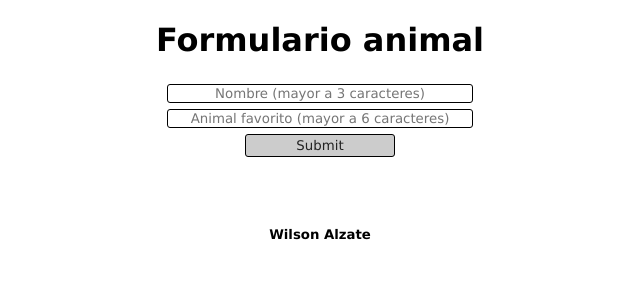
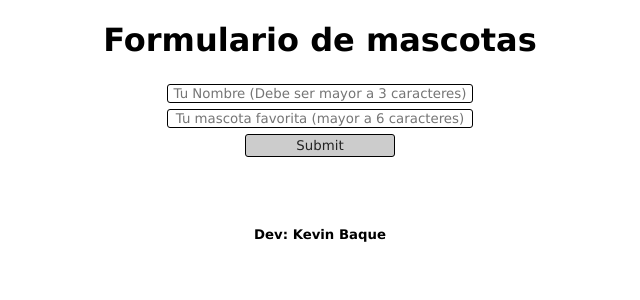
Before and after one commit to KevvDaniel/fe3c4-parcial, a React (Vite) app: page / in a window 1280 px wide. Shown: the top 300 px of the page, without its empty margins (320-960 px from the left). Built offline with nearby package versions, Linux system fonts and the light colour scheme.

Commit message:
Primer Entregable

```diff
--- a/src/App.jsx
+++ b/src/App.jsx
@@ -3,27 +3,19 @@ import Card from './components/Card';
 import Form from './components/form';
 
 function App() {
-  //Aqui deberias agregar los estados y los handlers para los inputs
+  const [informacion, setInformacion] = useState({});
+  const [isMensajeError, setMensajeError] = useState();
 
-  // ----- VER VIDEO 1:50:03 ---------------//
-  //Falta
-  // Hacer validaciones
-
-  const [informacion, setInformacion] = useState({}); {/**useState setea un objeto*/}
-  const [isMensajeError, setMensajeError] = useState(); {/**useState setea un objeto*/}
-
-  // funcion dentro el padre "App" que se le pasa como "props" al hijo "Form"
-  // las props son de solo lectura, el hijo no puede modificarlas
-  const onSubmit = (data) => {
-    if (data.nombre.length >= 3
-      && data.animal.length >= 6){
-        // si cumple la validacion, actualiza el estado de la "informacion"
-        console.log("data si: ", data);
-        setInformacion(data);
+  const onSubmit = (ingreso) => {
+    if (ingreso.nombre.length >= 3
+      && ingreso.mascota.length >= 6){
+        // Si la validación se cumple, se actualiza
+        console.log("ingreso si: ", ingreso);
+        setInformacion(ingreso);
         setMensajeError("false")
       }else{
         setMensajeError("true")
-        console.log("data no: ", data);
+        console.log("ingreso no: ", ingreso);
 
     }
   }
@@ -32,7 +24,7 @@ function App() {
     <div className="App">
       <Form
         onSubmit={onSubmit}
-        titulo="Formulario animal"
+        titulo="Formulario de mascotas"
         isMensajeError={isMensajeError}
         informacion={informacion}
       />
@@ -42,7 +34,7 @@ function App() {
         informacion={informacion}
         />
       <br />
-      <h5>Wilson Alzate</h5>
+      <h5>Dev: Kevin Baque</h5>
     </div>
   );
 }
--- a/src/components/Card/MsnCorrecto.jsx
+++ b/src/components/Card/MsnCorrecto.jsx
@@ -1,10 +1,10 @@
-const MsnCorrecto = ({nombre, animal}) => {
+const MsnCorrecto = ({nombre, mascota}) => {
 
     return (
         <div id="card">
-            <h2>Datos enviados!&#128512;</h2>
-            <p>Nombre: {nombre}</p>
-            <p>Animal: {animal}</p>
+            <h2>Datos enviados!&#128520;</h2>
+            <p>Tu Nombre es: {nombre}</p>
+            <p>Tu Mascota favorita: {mascota}</p>
         </div>
     )
 }
--- a/src/components/Card/MsnError.jsx
+++ b/src/components/Card/MsnError.jsx
@@ -1,10 +1,10 @@
 const MsnError = () => {
     return (
         <div id="msn-error">
-            <h2>Datos no enviados &#128517; </h2>
-            <p>Recuerda!</p>
-            <p>Nombre de mínimo 3 caracteres</p>
-            <p>Animal de mínimo 6 caracteres</p>
+            <h2>Datos no enviados &#128533; </h2>
+            <p>Comprueba que estás ingresando la cantidad de caracteres suficientes:</p>
+            <p>Tu Nombre debe tener mínimo 3 caracteres</p>
+            <p>Tu Mascota favorita debe tener mínimo 6 caracteres</p>
         </div>
     )
 }
--- a/src/components/Card/index.jsx
+++ b/src/components/Card/index.jsx
@@ -1,6 +1,3 @@
-//Este componente deberia recibir por props y mostrar en pantalla la informacion
-//que envia el usuario
-
 import MsnError from "./MsnError";
 import MsnCorrecto from "./MsnCorrecto";
 
@@ -14,7 +11,7 @@ function Card({isMensajeError, informacion}) {
     {isMensajeError=="false" &&
       <MsnCorrecto
         nombre={informacion.nombre}
-        animal={informacion.animal}
+        mascota={informacion.mascota}
       />
     }
     </>
--- a/src/components/form/index.jsx
+++ b/src/components/form/index.jsx
@@ -1,58 +1,50 @@
 import React from 'react'
 import { useState } from 'react'
 
-// recibe como props desde App - Form
 function Form({onSubmit, titulo}) {
 
     const[nombre, setNombre] = useState ("");
-    const[animal, setAnimal] = useState ("");
+    const[mascota, setMascota] = useState ("");
 
     const handlerChangeNombre = (e) => {
-        //Hacer validaciones
-        //if(e.target.value.length > 3){}
-        //console.log(e.target.value);
         setNombre(e.target.value);
     }
 
-    const handlerChangeAnimal = (e) => {
-        setAnimal(e.target.value);
+    const handlerChangeMascota = (e) => {
+        setMascota(e.target.value);
     }
 
-    // console.log("valor del nombre es: ", nombre);
-    // console.log("valor del animal es: ", animal);
-
     const handlerSubmit = (e) => {
-        // llama a la funcion prenenir default para que al dar clic en el boton "enviar" la pagina no se recargue automaticamente
         e.preventDefault();
 
-        const data = {
+        const ingreso = {
             nombre,
-            animal
+            mascota
         }
-        // utiliza la funcion onSubmit del padre y se le cargan "data" que son las variables que contienen los datos de nombre y animal recibidos en el formulario
-        onSubmit(data)
+        //ingreso contiene el Nombre y la mascota
+        onSubmit(ingreso)
     }
 
     return (
-        <form onSubmit={handlerSubmit}>{/* aqui deberias escribir tu codigo */}
-            <h1>{titulo}</h1> {/**Acá uso una de las props */}
+        <form onSubmit={handlerSubmit}>
+            <h1>{titulo}</h1>
             <input
                 id="name"
                 type="text"
                 name="nombre"
                 value={nombre}
-                placeholder="Nombre (mayor a 3 caracteres)"
+                placeholder="Tu Nombre (Debe ser mayor a 3 caracteres)"
                 onChange={handlerChangeNombre}
             />
             <br />
 
             <input
-                id="animal"
+                id="mascota"
                 type="text"
-                name="animal"
-                value={animal}
-                placeholder="Animal favorito (mayor a 6 caracteres)"
-                onChange={handlerChangeAnimal}
+                name="mascota"
+                value={mascota}
+                placeholder="Tu mascota favorita (mayor a 6 caracteres)"
+                onChange={handlerChangeMascota}
             />
             <br />
             <input id="btn-enviar" type="submit" />
```
Also changed, not shown: Web resultante Examen parcial 23 marzo.jpg (deleted).
